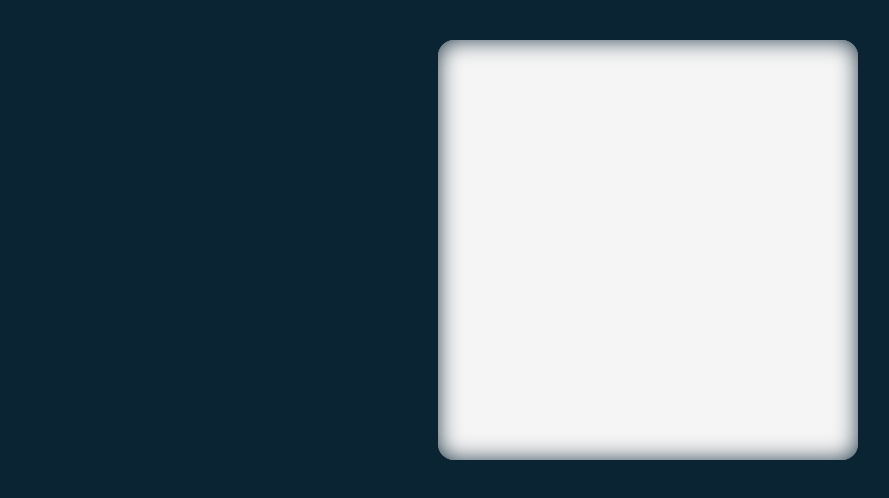
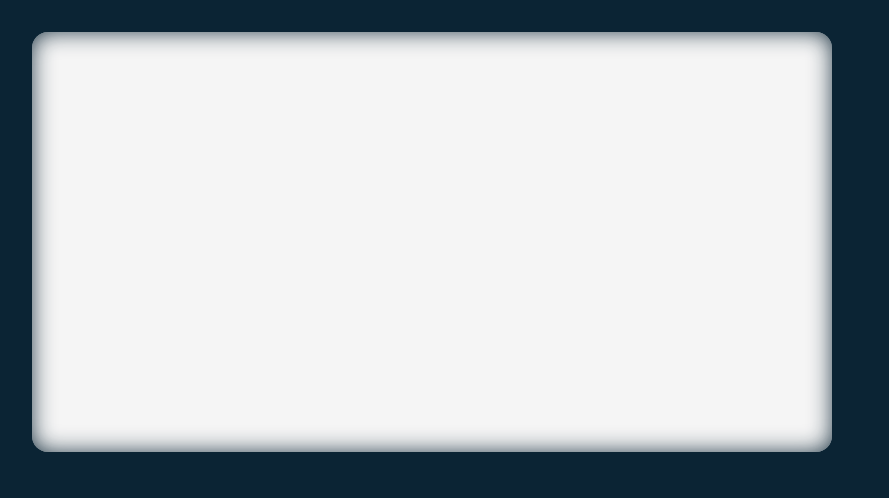
Before and after one commit to SOCRAMBLLE/tenzies-game, a React (Vite) app: page / in a window 1280 px wide. Shown: the top 498 px of the page, without its empty margins (0-889 px from the left). Built offline with nearby package versions, Linux system fonts and the light colour scheme.

Commit message:
small fixes

```diff
--- a/src/index.css
+++ b/src/index.css
@@ -1,15 +1,15 @@
+* {
+  box-sizing: border-box;
+}
+
 body {
+  margin: 0;
+  padding: 2rem;
   background-color: #0b2434;
-  width: 100%;
-  height: 100%;
-  display: flex;
-  align-items: center;
-  justify-content: center;
 }
 
 main {
-  margin: 2rem;
-  width: 420px;
+  max-width: 800px;
   height: 420px;
   background-color: #f5f5f5;
   border-radius: 1rem;
```
